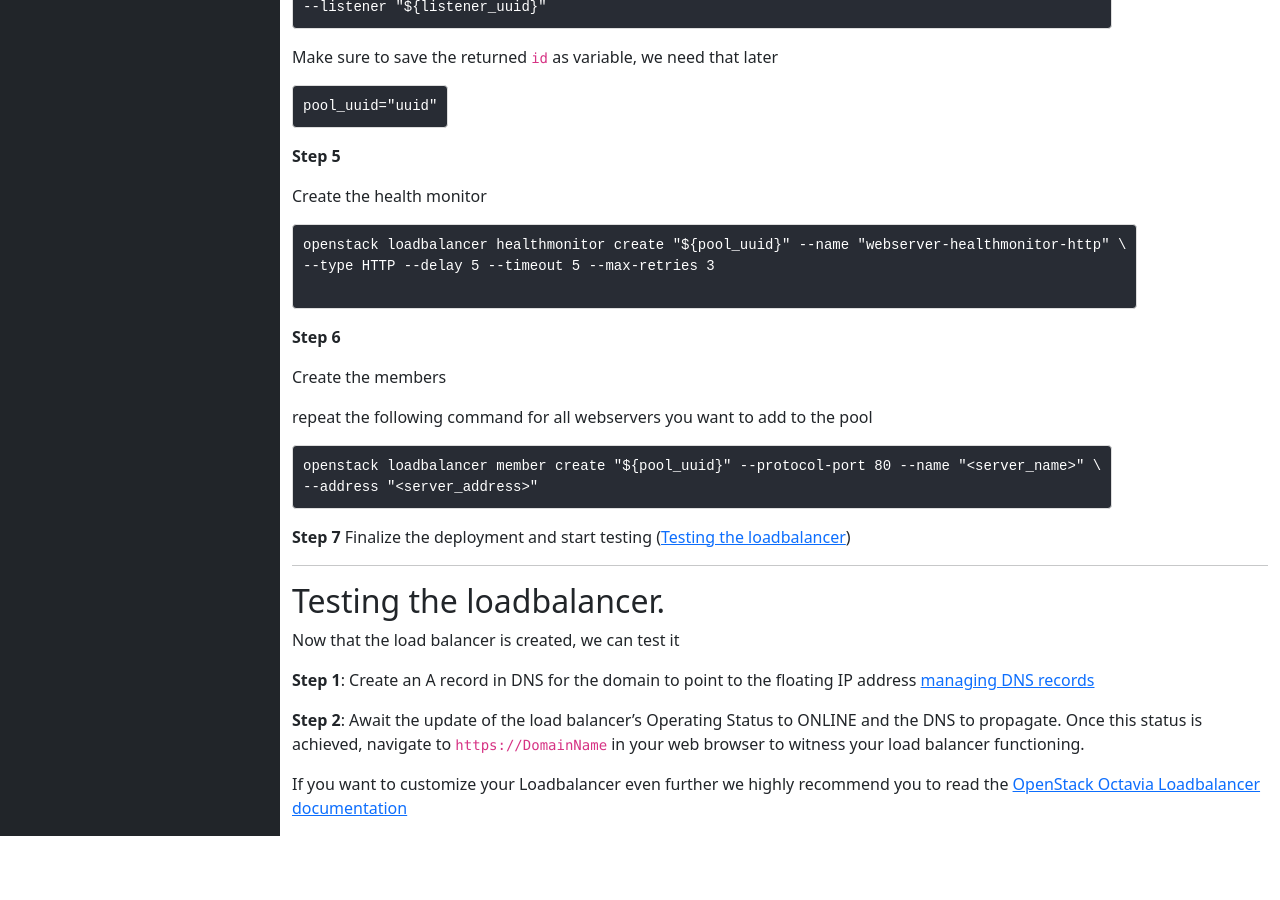
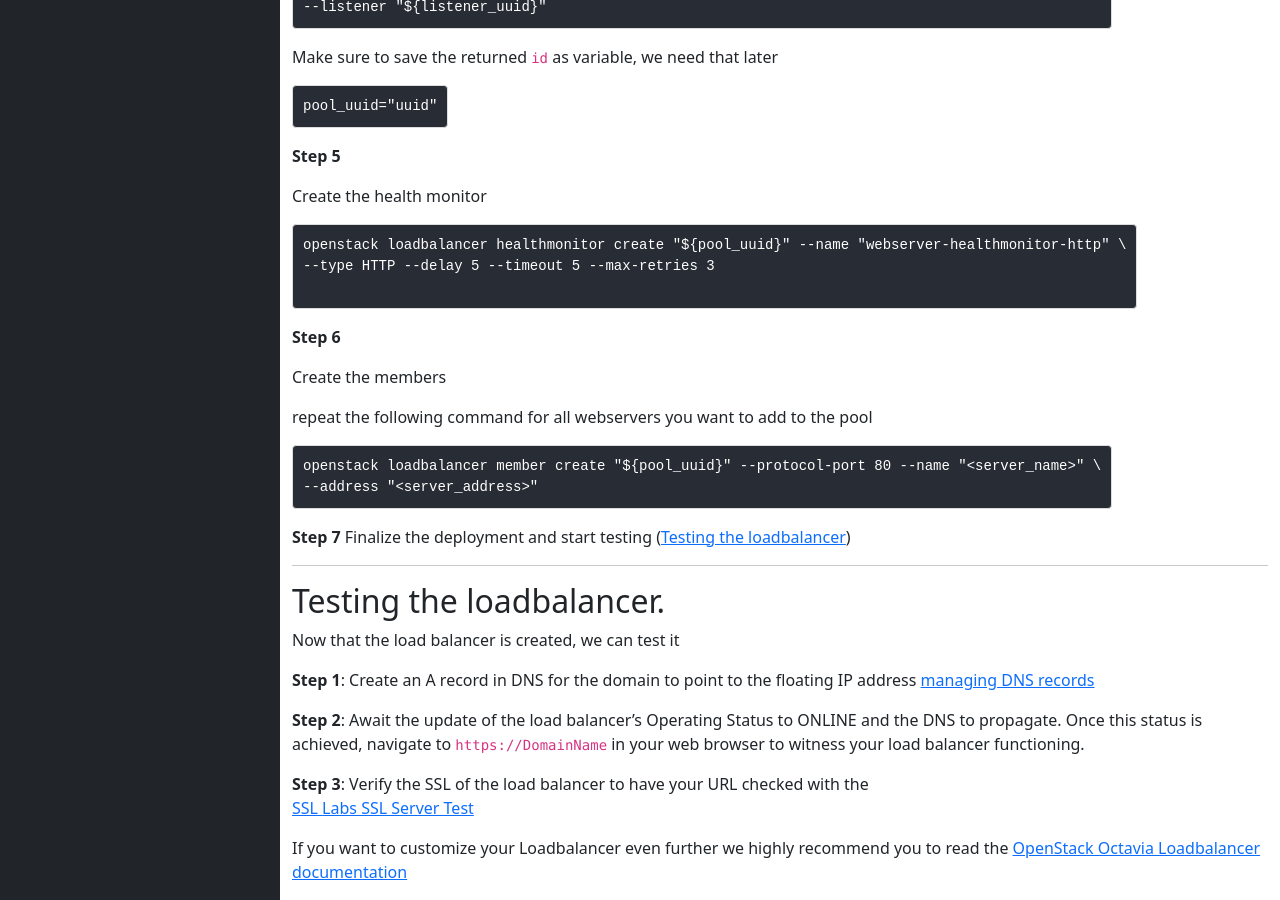
Before and after one commit to bkranendonk/OpenStack-Docs, a Jekyll site: the page built from _posts/loadbalancers/2024-03-08-create-a-ssl-loadbalancer.md, in a window 1280 px wide and 900 px high, scrolled down 6094 px. Built offline with Jekyll 4.4.1, drawn with Linux system fonts in a browser that asks for light colours; before the commit the page ends 6930 px from its top, so only the background shows below that.

Commit message:
Add SSL Labs to the tests

```diff
--- a/_posts/loadbalancers/2024-03-08-create-a-ssl-loadbalancer.md
+++ b/_posts/loadbalancers/2024-03-08-create-a-ssl-loadbalancer.md
@@ -354,6 +354,8 @@ Now that the load balancer is created, we can test it
 propagate. Once this status is achieved, navigate to `https://DomainName` in your web browser to
 witness your load balancer functioning.
 
+**Step 3**: Verify the SSL of the load balancer to have your URL checked with the
+[SSL Labs SSL Server Test](https://www.ssllabs.com/ssltest/analyze.html)
 
 If you want to customize your Loadbalancer even further we highly recommend you to read the
 [OpenStack Octavia Loadbalancer documentation](https://docs.openstack.org/octavia/latest/user/index.html)
```
